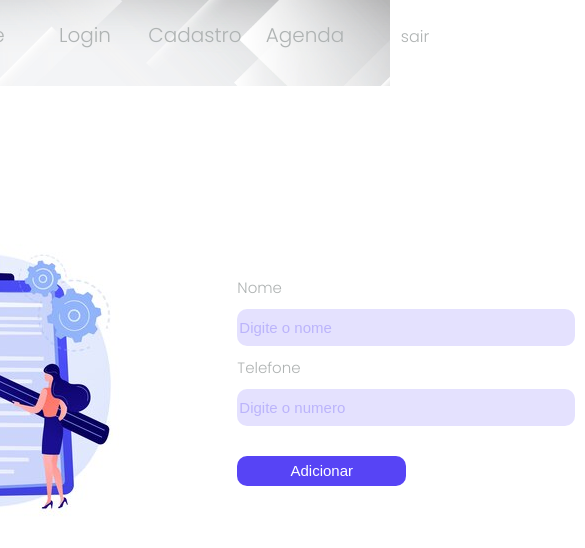
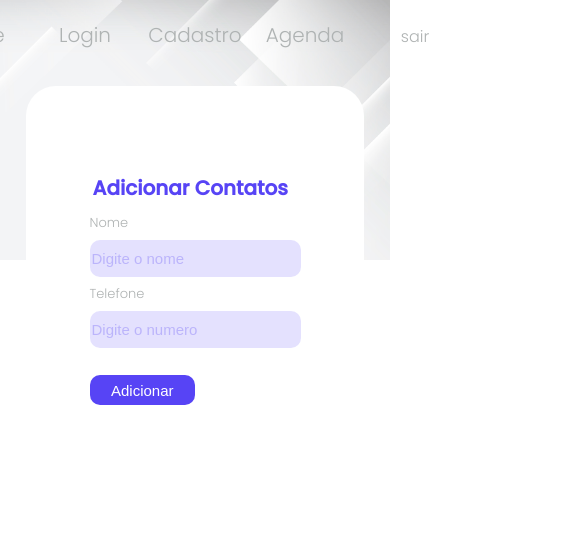
Before and after one commit to jessikarine7/cursoVue, a Vue app: page /#/Adicionar/1 in a window 390 px wide. Shown: the top 548 px of the page, 585 px wide, since content can reach past the window. Built offline with nearby package versions, Linux system fonts and the light colour scheme.

Commit message:
responsividade tela agenda e adicionar

```diff
--- a/src/views/Adicionar.vue
+++ b/src/views/Adicionar.vue
@@ -4,10 +4,10 @@
 
     <div class="container-login">
 
-      <img src="@/img/Cadastro.jpg" alt="l">
+      <img class="imagem" src="@/img/Cadastro.jpg" alt="l">
 
       <form @submit.prevent="postContatos" class="informações">
-        <h1 class="titulo">Adicionar Contatos</h1>
+        <h1 class="titulo2">Adicionar Contatos</h1>
 
         <span class="acesso">Nome</span>
 
@@ -65,10 +65,6 @@ export default {
           console.log(error)
         })
     },
-
-
-
-
   }
 }
 </script>
@@ -91,13 +87,13 @@ export default {
   align-items: center;
   justify-content:space-evenly;
   width: 110vh;
-  height: 70vh;
+  height: 60vh;
   background-color: #fff;
   border-radius: 30px;
 
 }
 
-.titulo{
+.titulo2{
   font-family: poppins;
   font-weight: 800;
   color: #5744F5;
@@ -161,4 +157,125 @@ input::placeholder{
   font-family: poppins;
   font-weight: 400;
 }
+
+@media (max-width: 1200px) {
+
+  .container-login{
+    width: 95vh;
+  }
+
+  .informações{
+    width: 35vh;
+  }
+
+}
+
+@media (max-width: 1100px) {
+
+  .container-login{
+    width: 90vh;
+    /* height: 75vh; */
+  }
+
+  .imagem{
+    width: 36vh;
+  }
+
+  .titulo2{
+    font-size: 27px;
+  }
+
+}
+
+@media (max-width: 900px) {
+
+  .container-login{
+    width: 80vh;
+    /* height: 70vh; */
+  }
+
+  .informações{
+    width: 30vh;
+  }
+
+  .titulo2{
+    font-size: 27px;
+  }
+
+  .imagem{
+    width: 36vh;
+  }
+
+}
+
+@media (max-width: 800px) {
+
+  .container-login{
+    width: 70vh;
+    height: 45vh;
+  }
+
+  .informações{
+    width: 30vh;
+    gap: 7px;
+  }
+
+  .imagem{
+    width: 30vh;
+  }
+
+  .titulo2{
+    font-size: 25px;
+  }
+
+}
+
+@media (max-width: 700px) {
+
+  .imagem{
+    width: 25vh;
+  }
+
+  .container-login{
+    width: 60vh;
+  }
+
+  .informações{
+    width: 28vh;
+    gap: 7px;
+  }
+
+  .acesso{
+    font-size: 13px;
+  }
+
+  .cadastro{
+    font-size: 10px;
+  }
+
+  .titulo2{
+    font-size: 25px;
+  }
+}
+
+@media (max-width: 600px) {
+
+  .imagem{
+    display: none;
+  }
+
+  .container-login{
+    width: 40vh;
+  }
+
+  .informações{
+    margin-top: 25px;
+    width: 25vh;
+
+  }
+
+  .titulo2{
+    font-size: 20px;
+  }
+}
 </style>
--- a/src/views/Cadastro.vue
+++ b/src/views/Cadastro.vue
@@ -7,7 +7,7 @@
       <img class="imagem" src="@/img/Cadastro.jpg" alt="l">
 
       <form @submit.prevent="createdPost" class="informações">
-        <h1 class="titulo">Cadastro</h1>
+        <h1 class="titulo1">Cadastro</h1>
 
         <span class="acesso">Nome </span>
 
@@ -105,7 +105,7 @@ export default {
 
 }
 
-.titulo{
+.titulo1{
   font-family: poppins;
   font-weight: 800;
   color: #5744F5;
@@ -193,7 +193,7 @@ export default {
     width: 40vh;
   }
 
-  .titulo{
+  .titulo1{
     font-size: 27px;
   }
 
@@ -210,7 +210,7 @@ export default {
     width: 30vh;
   }
 
-  .titulo{
+  .titulo1{
     font-size: 27px;
   }
 
@@ -236,7 +236,7 @@ export default {
     width: 35vh;
   }
 
-  .titulo{
+  .titulo1{
     font-size: 25px;
   }
 
@@ -266,7 +266,7 @@ export default {
     font-size: 10px;
   }
 
-  .titulo{
+  .titulo1{
     font-size: 25px;
   }
 }
--- a/src/views/Menu.vue
+++ b/src/views/Menu.vue
@@ -24,6 +24,7 @@
 
     </nav>
   </div>
+  <!-- <script src="https://cdn.jsdelivr.net/npm/bootstrap@5.0.2/dist/js/bootstrap.bundle.min.js" integrity="sha384-MrcW6ZMFYlzcLA8Nl+NtUVF0sA7MsXsP1UyJoMp4YLEuNSfAP+JcXn/tWtIaxVXM" crossorigin="anonymous"></script> -->
 
 </template>
 
@@ -44,7 +45,6 @@ export default {
   }
 }
 </script>
-
 
 <style  lang="scss">
 
```
